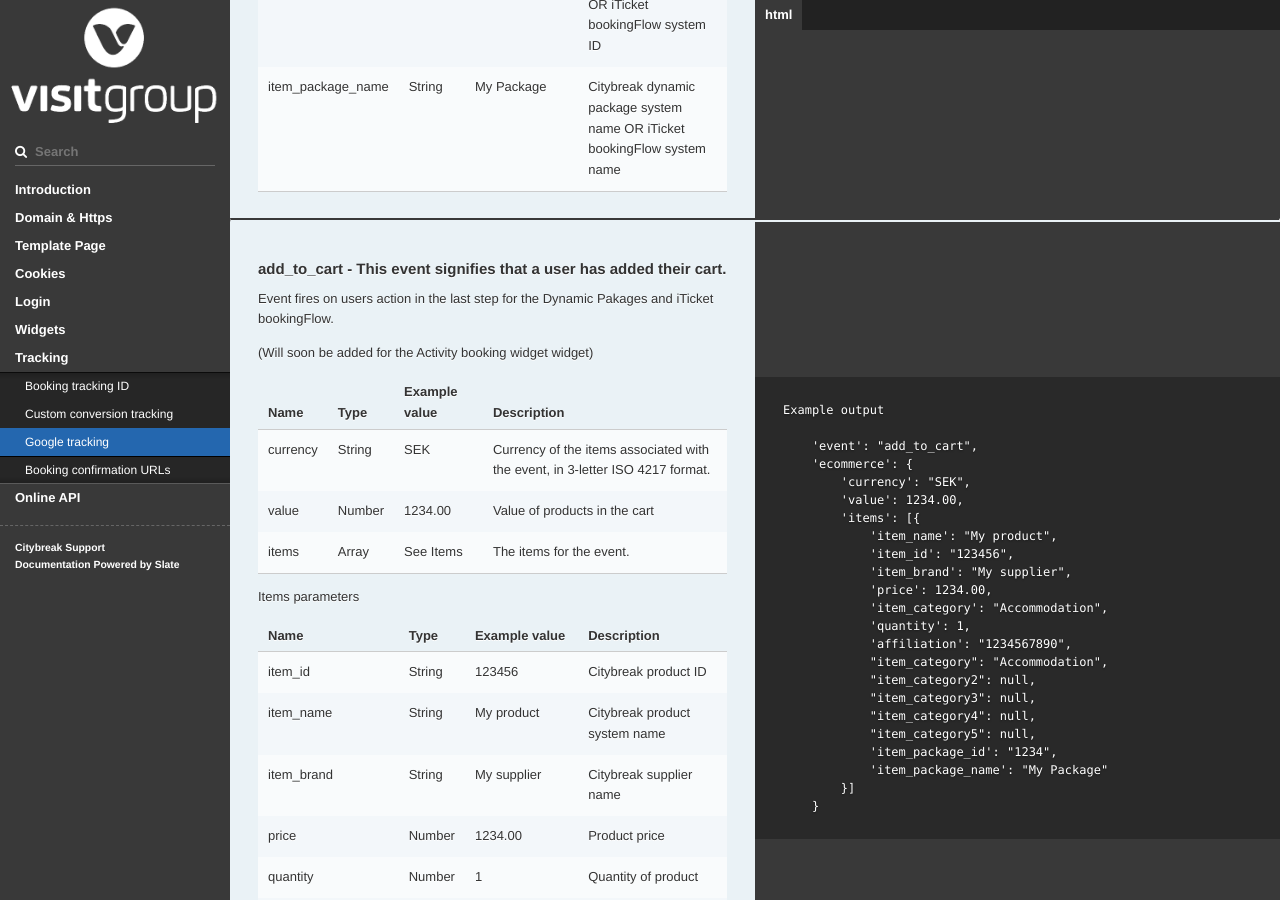
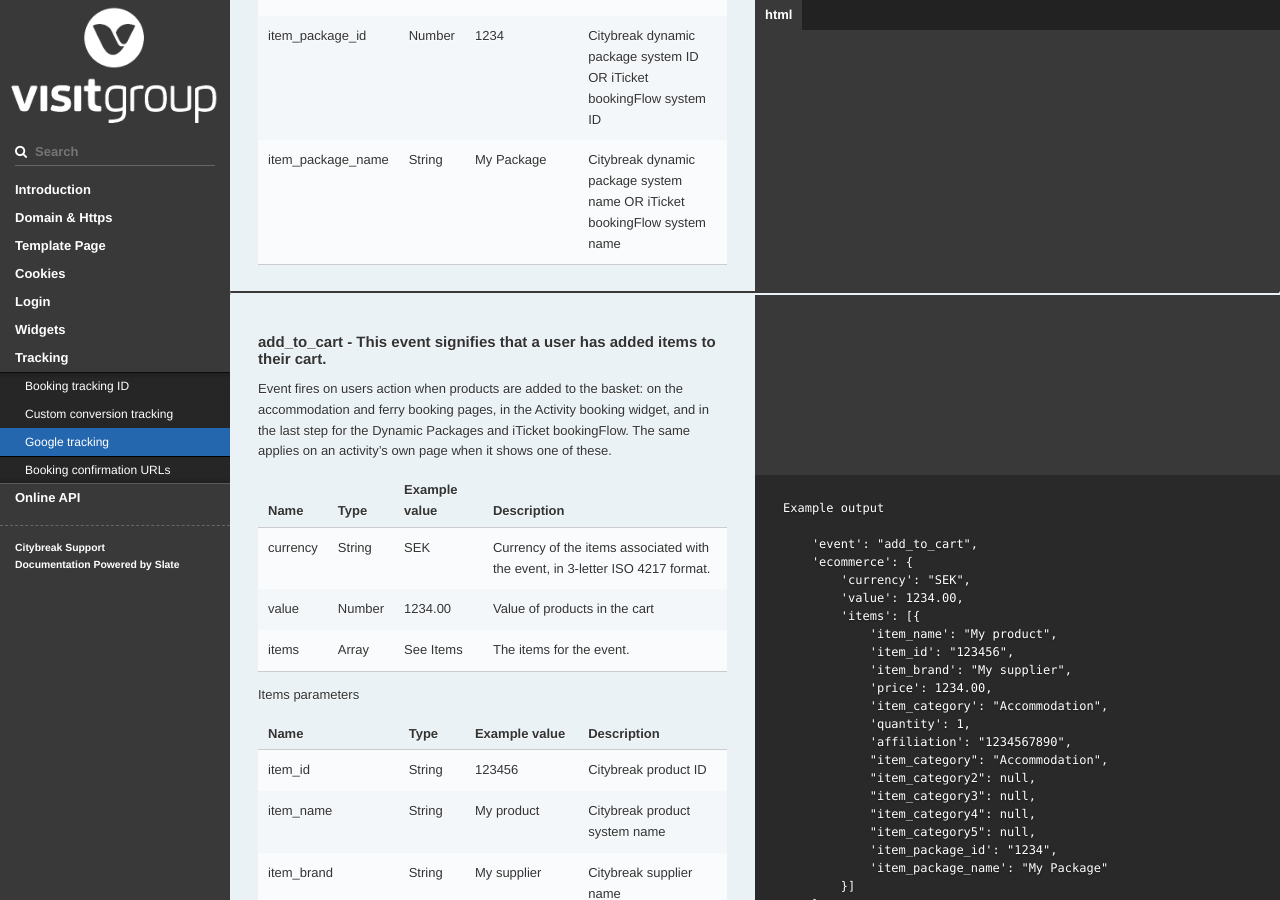
Before and after one commit to visit/citybreak-online-doc, a Jekyll site: the page built from index.md, in a window 1280 px wide and 900 px high, scrolled down 26756 px. Built offline with Jekyll 4.4.1, drawn with Linux system fonts in a browser that asks for light colours; our own code applies the rules of GitHub Pages for plain Markdown files; some of the changed text lies outside the part shown.

Commit message:
Say where add_to_cart and remove_from_cart fire, and add a Cookiebot consent example

````diff
--- a/_includes/template.md
+++ b/_includes/template.md
@@ -54,6 +54,13 @@ code
 
 <script type="text/plain" class="optanon-category-C0002">
 code
+</script>
+```
+
+Example for Cookiebot, which categorizes scripts with the `data-cookieconsent` attribute:
+
+```html
+<script data-cb-template-trackerscript="" type="text/plain" data-cookieconsent="statistics">
 </script>
 ```
 
--- a/_includes/tracking.md
+++ b/_includes/tracking.md
@@ -285,8 +285,8 @@ Items parameters
 
 ---
 
-### <a id="remove_from_cart"></a> remove_from_cart - This event signifies when items are removed from `/basket` by a user.
-Event fires 1 time per user action on `/basket`
+### <a id="remove_from_cart"></a> remove_from_cart - This event signifies when items are removed from the basket by a user.
+Event fires 1 time per user action on `/basket`, in the basket summary on the checkout pages and in the basket widget.
 
 ```
 Example output
@@ -339,10 +339,8 @@ Items parameters
 | item_package_name | String | My Package    | Citybreak dynamic package system name OR iTicket bookingFlow system name     |
 
 ---
-### <a id="add_to_cart"></a> add_to_cart - This event signifies that a user has added their cart.
-Event fires on users action in the last step for the Dynamic Pakages and iTicket bookingFlow.
-
-(Will soon be added for the Activity booking widget widget)
+### <a id="add_to_cart"></a> add_to_cart - This event signifies that a user has added items to their cart.
+Event fires on users action when products are added to the basket: on the accommodation and ferry booking pages, in the Activity booking widget, and in the last step for the Dynamic Packages and iTicket bookingFlow. The same applies on an activity's own page when it shows one of these.
 
 ```
 Example output
````
